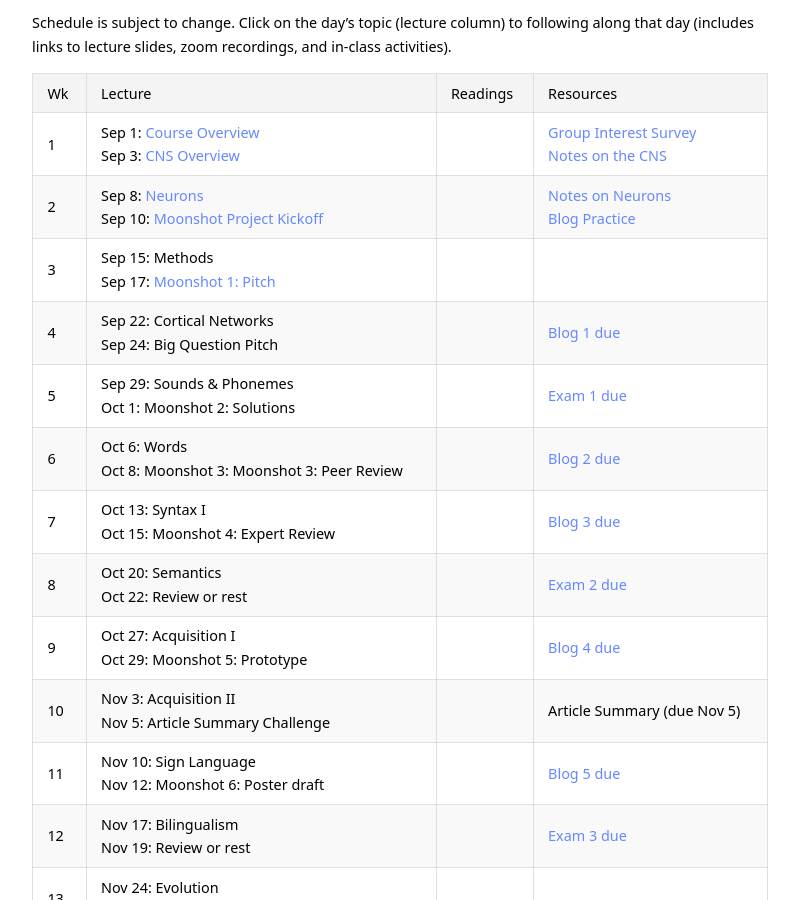
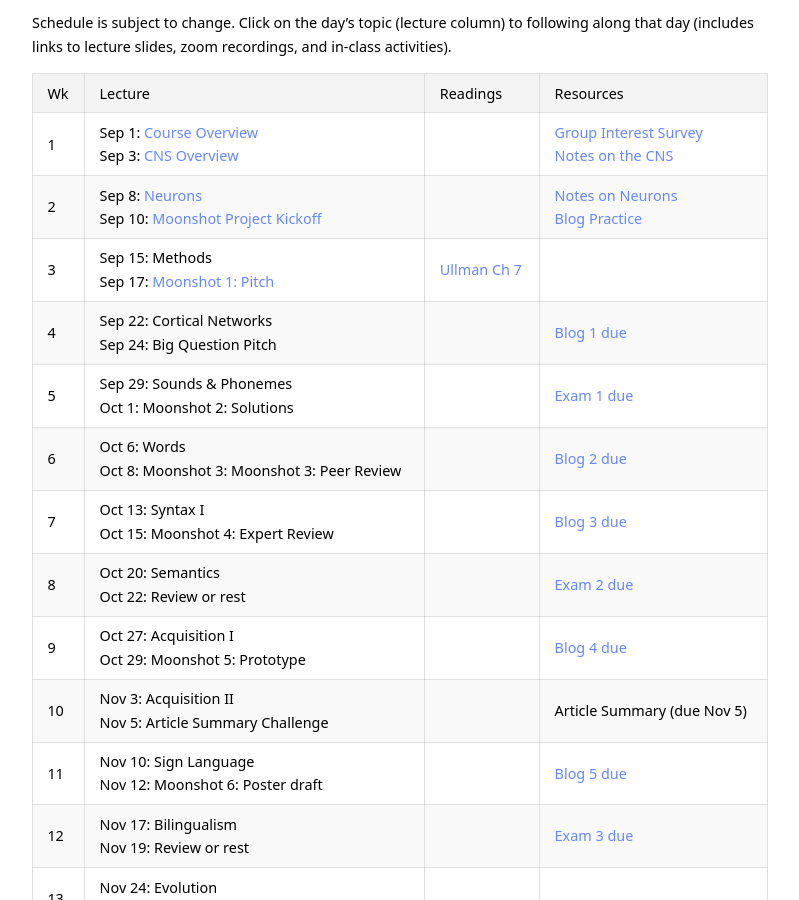
Before and after one commit to kschuler/ling104, a Jekyll site: the page built from index.md, in a window 1280 px wide and 900 px high, scrolled down 2286 px. Shown: the whole window, without its empty margins (240-1039 px from the left). Built offline with Jekyll 4.4.1, drawn with Linux system fonts in a browser that asks for light colours.

Commit message:
Update index.md

```diff
--- a/index.md
+++ b/index.md
@@ -63,7 +63,7 @@ Wk  | Lecture | Readings | Resources
   --- | --- | --- | ---
 1 | Sep 1: [Course Overview](https://public.3.basecamp.com/p/ismVEybSUKZi8Cs3Sr9K6gXw) <br> Sep 3: [CNS Overview](https://public.3.basecamp.com/p/pD5bPsFtLu5qmGUgNHMe4gvu)| | [Group Interest Survey](https://docs.google.com/forms/d/e/1FAIpQLSdU4Y-ZM0auaqjuSZLJ6Hw4xU5kR4_Wk7S1XUuww1IiI6QxPQ/viewform?usp=sf_link) <br>[Notes on the CNS](https://docs.google.com/document/d/1PRnxbS35voE_a0O-zt9b5AgpzA90kzHGQmPOjIeMIoo)
 2 | Sep 8: [Neurons](https://public.3.basecamp.com/p/FXanyTRCZWFLpHGQoEvHVJC6) <br> Sep 10: [Moonshot Project Kickoff](https://public.3.basecamp.com/p/AjTbE7WbsvV6Nndu3uUBLVbX) | | [Notes on Neurons](https://docs.google.com/document/d/10m2TaXG4dH76JJWaoWzONSnLYD6Opt5RjLd1bbx04pE/edit?usp=sharing)<br>[Blog Practice](https://canvas.upenn.edu/courses/1530046/assignments/8162693?module_item_id=18630336)
-3 | Sep 15: Methods <br> Sep 17: [Moonshot 1: Pitch](https://public.3.basecamp.com/p/cCVwCwUNQKxSiFcYNPSNWQ1k) | |
+3 | Sep 15: Methods <br> Sep 17: [Moonshot 1: Pitch](https://public.3.basecamp.com/p/cCVwCwUNQKxSiFcYNPSNWQ1k) | [Ullman Ch 7](https://app.perusall.com/courses/ling-104-001-2020c-intro-to-language-and-the-brain/ch-7-language-and-the-brain?assignmentId=xaCdzQyg4q56g98te&part=1)|
 4 | Sep 22: Cortical Networks <br> Sep 24: Big Question Pitch| | [Blog 1 due](https://canvas.upenn.edu/courses/1530046/assignments/8162711)
 5 | Sep 29: Sounds & Phonemes<br> Oct 1: Moonshot 2: Solutions | | [Exam 1 due](https://canvas.upenn.edu/courses/1530046/assignments/8161724)
 6 | Oct 6: Words <br> Oct 8: Moonshot 3: Moonshot 3: Peer Review  | | [Blog 2 due](https://canvas.upenn.edu/courses/1530046/assignments/8162722)
```
